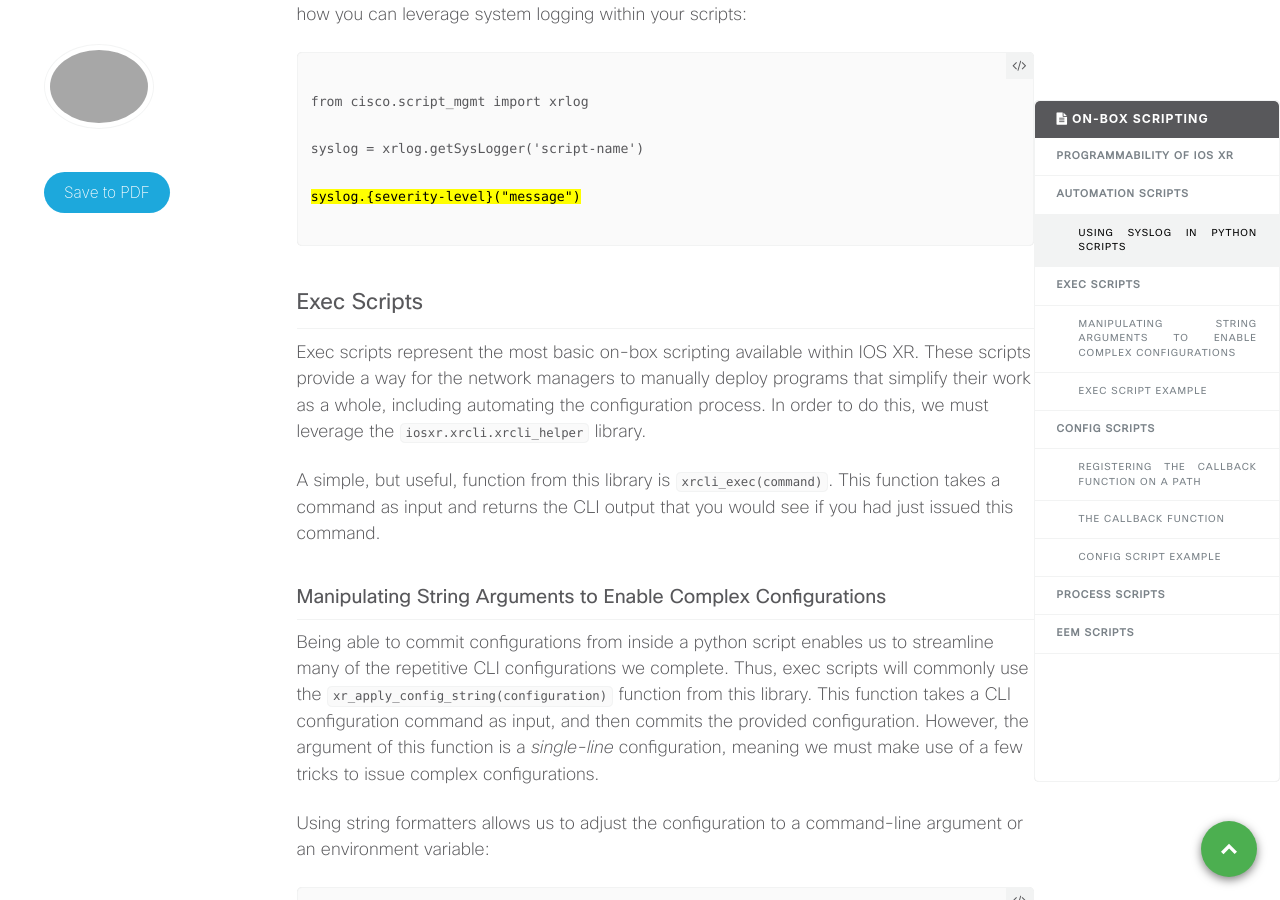
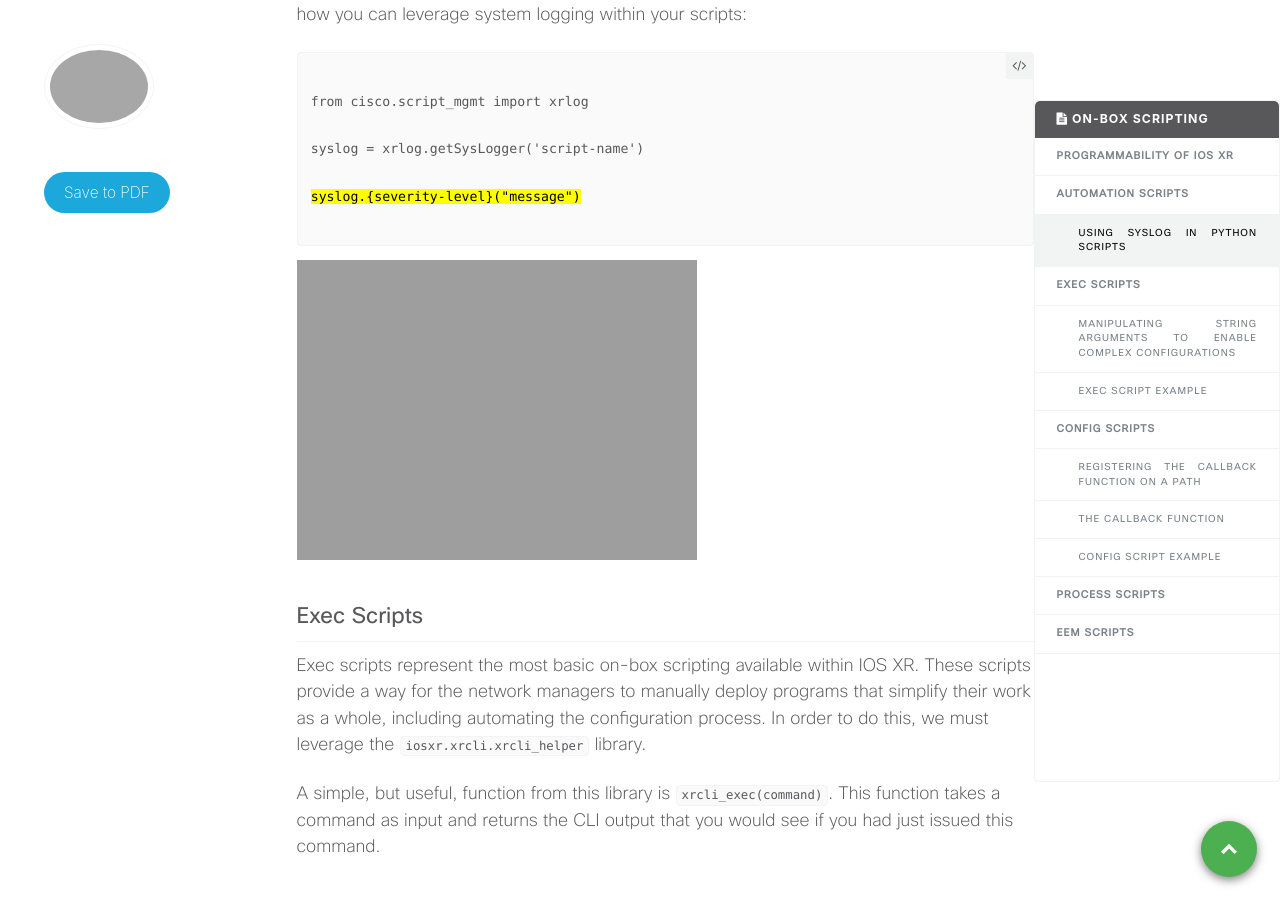
Before and after one commit to xrdocs/device-lifecycle, a Jekyll site: the page built from _blogs/2022-07-08-on-box-python-scripting.md, in a window 1280 px wide and 900 px high, scrolled down 1554 px. Built offline with Jekyll 4.4.1, drawn with Linux system fonts in a browser that asks for light colours; comment, search, counter and statistics services are not loaded.

Commit message:
Update 2022-07-08-on-box-python-scripting.md

```diff
--- a/_blogs/2022-07-08-on-box-python-scripting.md
+++ b/_blogs/2022-07-08-on-box-python-scripting.md
@@ -44,6 +44,8 @@ syslog = xrlog.getSysLogger('script-name')
 </code>
 </pre>
 </div>
+
+![Scripts](https://xrdocs.github.io/xrdocs-images/assets/images/pickhardt-exec.png)
 
 ## Exec Scripts
 
```
Also changed, not shown: other parts of _blogs/2022-07-08-on-box-python-scripting.md (+1 -0 lines).
